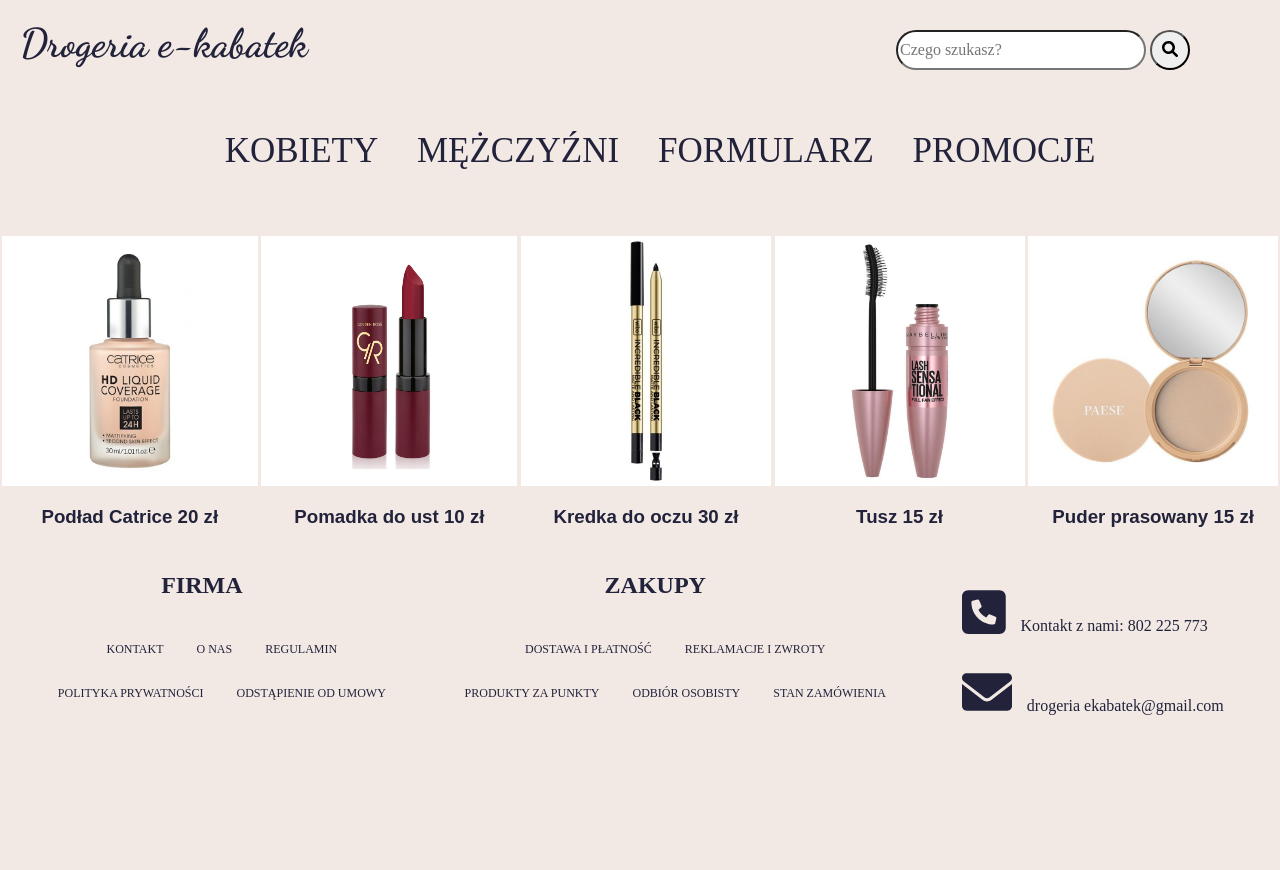
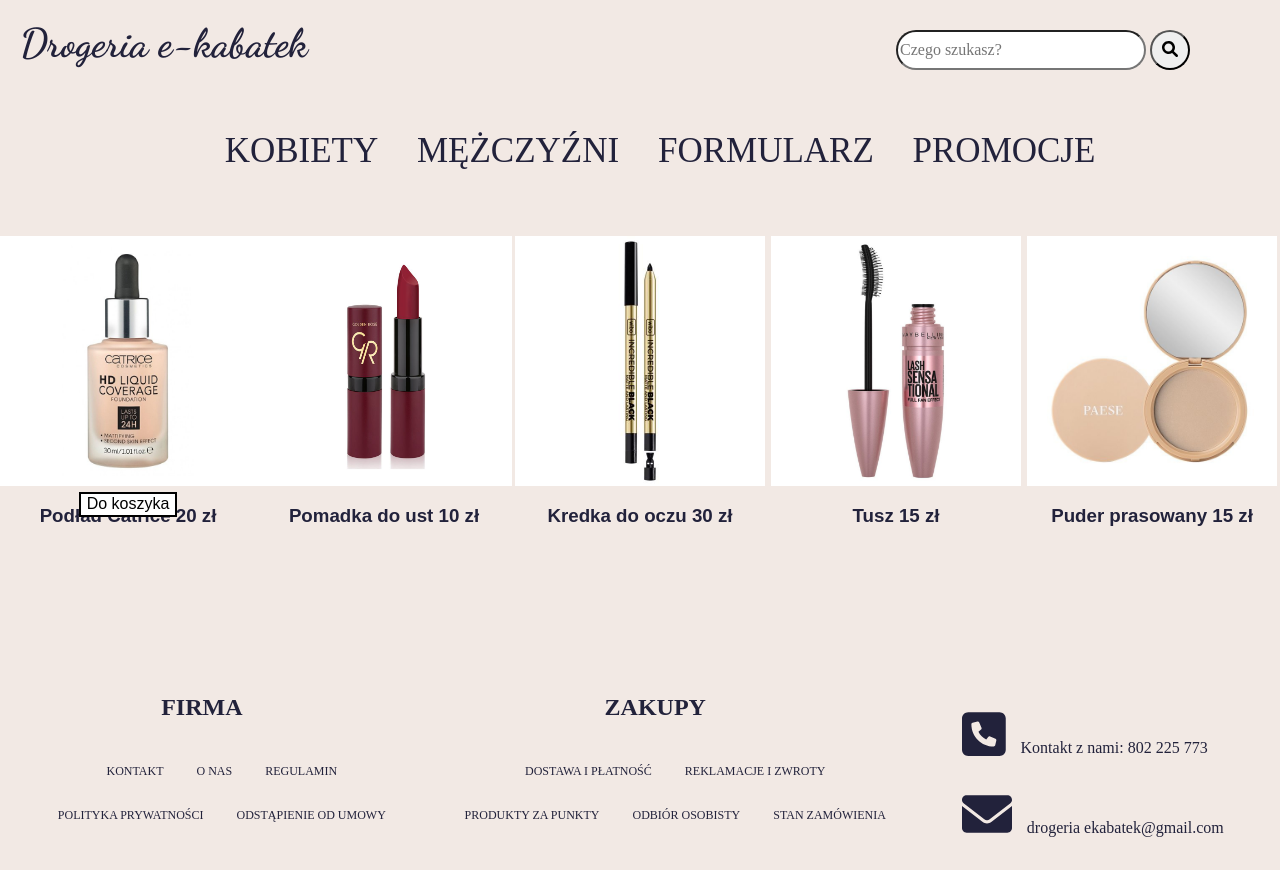
Before and after one commit to AsiaKabacinska/Drogeria, a website: page produkty.html in a window 1280 px wide. Before the commit the page ends 800 px from the top, so only its background shows below. Drawn offline with Linux system fonts and the light colour scheme; a web font is replaced by a local one.

Commit message:
button product

```diff
--- a/produkty.html
+++ b/produkty.html
@@ -55,6 +55,7 @@
             alt=""
           />
           <h3 class="produkty produkty__headings">Podład Catrice 20 zł</h3>
+          <button class="produkty produkty__btn">Do koszyka</button>
         </div>
         <div class="produkty produkty__item">
           <img
--- a/scss/style.scss
+++ b/scss/style.scss
@@ -205,7 +205,7 @@
 }
 .footer {
   display: flex;
-  margin-top: 70px;
+  margin-top: 15%;
 }
 .firma {
   font-size: 6px;
@@ -307,33 +307,31 @@
 }
 .produkty {
   display: flex;
-  height: 250px;
+  justify-content: space-around;
   flex-flow: row wrap;
-  justify-content: space-around;
 
   &__item {
     max-width: 20%;
-    display: block;
+    height: 250px;
 
     &--image {
       max-width: 100%;
     }
   }
   &__headings {
-    display: block;
     font-family: arial;
-    text-align: center;
-    margin: 20px;
+    margin-bottom: 5%;
+    position: relative;
+  }
+  &__btn {
+    border: 2px solid black;
+    position: absolute;
+    font-family: arial;
+    background-color: white;
+    cursor: pointer;
+    margin-top: 20%;
   }
 }
-
-// .wrapper__img {
-//   box-sizing: border-box;
-//   display: block;
-//   width: 400px;
-//   text-align: center;
-//   margin: 30px auto;
-// }
 
 @media (max-width: 920px) {
   body {
```
Also changed, not shown: style.css.
